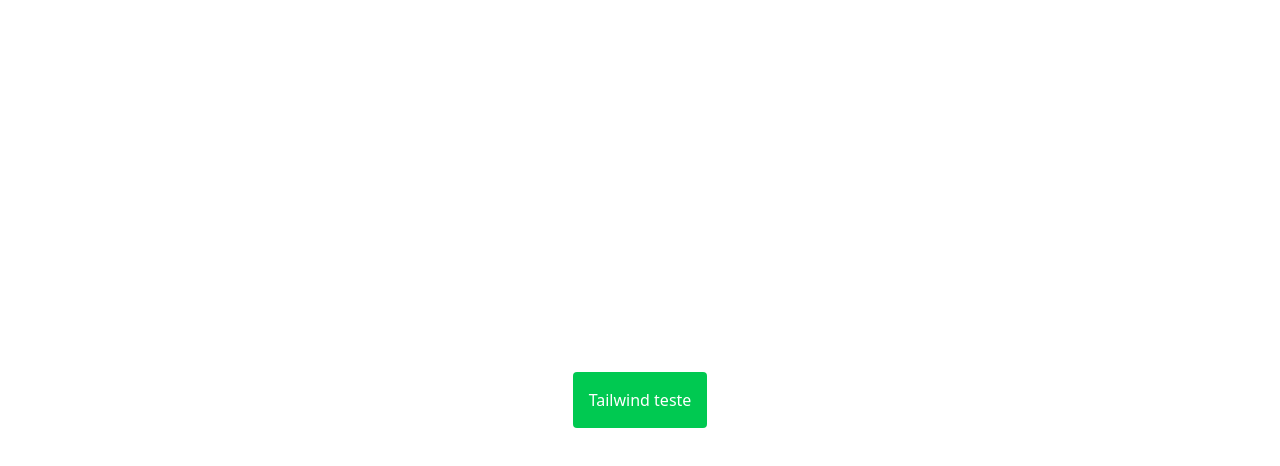
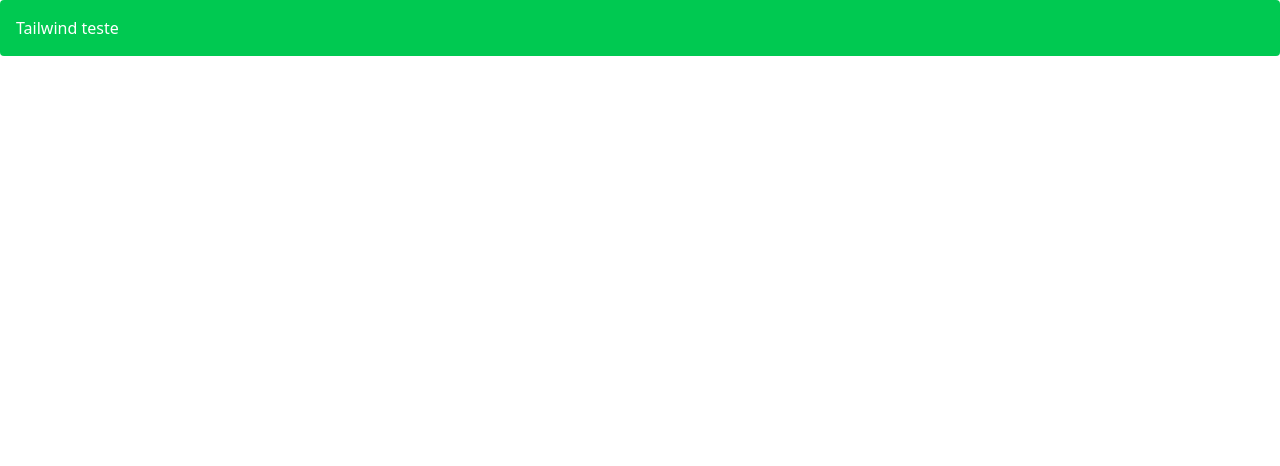
Before and after one commit to lluaslua/country-app, a Vue app: page / in a window 1280 px wide. Shown: the top 466 px of the page. Built offline with nearby package versions, Linux system fonts and the light colour scheme.

Commit message:
Remoção do css global presente no arquivo inicial

```diff
--- a/src/main.js
+++ b/src/main.js
@@ -1,5 +1,4 @@
 import { createApp } from 'vue'
-import './style.css'
 import App from './App.vue'
 import './assets/main.css'
 
--- a/src/style.css
+++ /dev/null
@@ -1,79 +0,0 @@
-:root {
-  font-family: system-ui, Avenir, Helvetica, Arial, sans-serif;
-  line-height: 1.5;
-  font-weight: 400;
-
-  color-scheme: light dark;
-  color: rgba(255, 255, 255, 0.87);
-  background-color: #242424;
-
-  font-synthesis: none;
-  text-rendering: optimizeLegibility;
-  -webkit-font-smoothing: antialiased;
-  -moz-osx-font-smoothing: grayscale;
-}
-
-a {
-  font-weight: 500;
-  color: #646cff;
-  text-decoration: inherit;
-}
-a:hover {
-  color: #535bf2;
-}
-
-body {
-  margin: 0;
-  display: flex;
-  place-items: center;
-  min-width: 320px;
-  min-height: 100vh;
-}
-
-h1 {
-  font-size: 3.2em;
-  line-height: 1.1;
-}
-
-button {
-  border-radius: 8px;
-  border: 1px solid transparent;
-  padding: 0.6em 1.2em;
-  font-size: 1em;
-  font-weight: 500;
-  font-family: inherit;
-  background-color: #1a1a1a;
-  cursor: pointer;
-  transition: border-color 0.25s;
-}
-button:hover {
-  border-color: #646cff;
-}
-button:focus,
-button:focus-visible {
-  outline: 4px auto -webkit-focus-ring-color;
-}
-
-.card {
-  padding: 2em;
-}
-
-#app {
-  max-width: 1280px;
-  margin: 0 auto;
-  padding: 2rem;
-  text-align: center;
-}
-
-@media (prefers-color-scheme: light) {
-  :root {
-    color: #213547;
-    background-color: #ffffff;
-  }
-  a:hover {
-    color: #747bff;
-  }
-  button {
-    background-color: #f9f9f9;
-  }
-}
```
